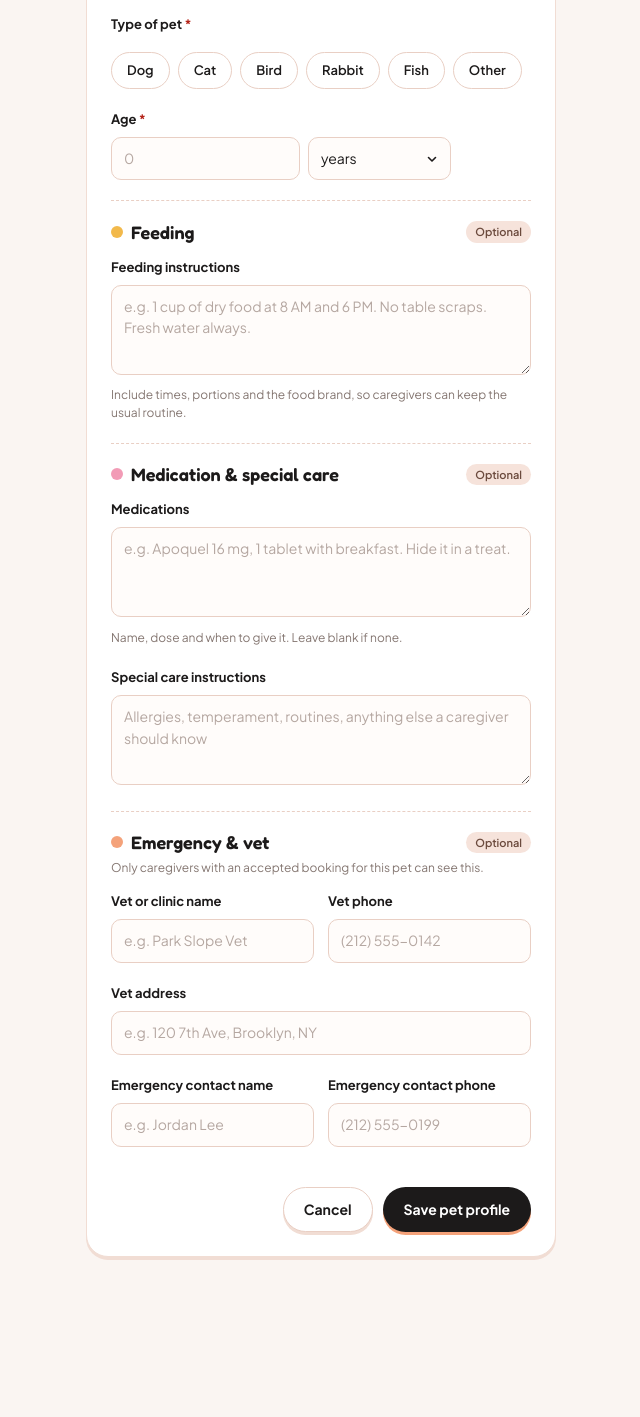
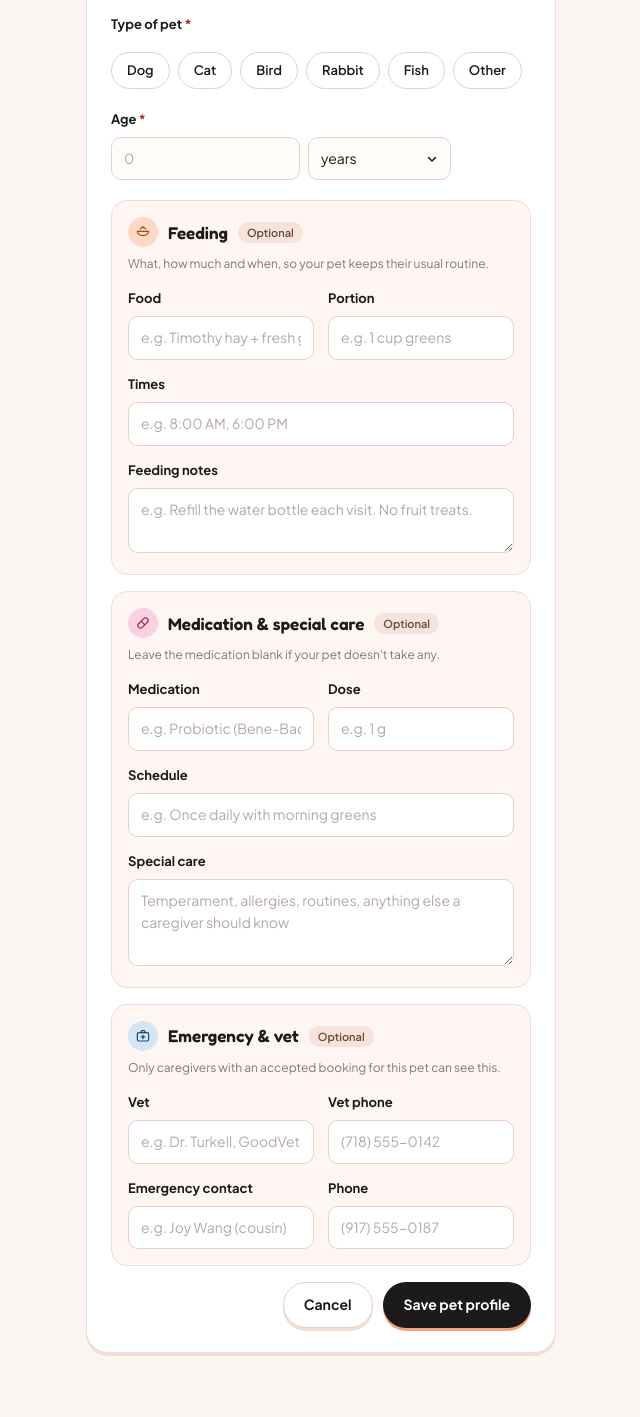
Before and after one commit to MeghanaZagabathuni/team1-mon-fall26, a Django app: page /pets/new/ in a window 1280 px wide. Shown: the part 455-1872 px from the top of the page, without its empty margins (319-959 px from the left). Before the commit the page ends 1715 px from the top, so only its background shows below. Run offline with Django 5.2, Linux system fonts and the light colour scheme; the visitor is signed in with stand-in values (Sample User, id 1); data comes from the database, SQL or seed files in the repository.

Commit message:
Match care sections to Kat's latest Figma

```diff
--- a/pets/forms.py
+++ b/pets/forms.py
@@ -81,72 +81,58 @@ class PetForm(forms.ModelForm):
             "photo",
             "name",
             "pet_type",
+            "food",
+            "portion",
+            "feeding_times",
             "feeding_instructions",
             "medications",
+            "medication_dose",
+            "medication_schedule",
             "special_care_instructions",
             "vet_name",
             "vet_phone",
-            "vet_address",
             "emergency_contact_name",
             "emergency_contact_phone",
         ]
         labels = {
             "photo": "Photo",
             "name": "Pet name",
-            "feeding_instructions": "Feeding instructions",
-            "medications": "Medications",
-            "special_care_instructions": "Special care instructions",
-            "vet_name": "Vet or clinic name",
+            "food": "Food",
+            "portion": "Portion",
+            "feeding_times": "Times",
+            "feeding_instructions": "Feeding notes",
+            "medications": "Medication",
+            "medication_dose": "Dose",
+            "medication_schedule": "Schedule",
+            "special_care_instructions": "Special care",
+            "vet_name": "Vet",
             "vet_phone": "Vet phone",
-            "vet_address": "Vet address",
-            "emergency_contact_name": "Emergency contact name",
-            "emergency_contact_phone": "Emergency contact phone",
+            "emergency_contact_name": "Emergency contact",
+            "emergency_contact_phone": "Phone",
         }
         widgets = {
             "photo": forms.FileInput(attrs={"accept": "image/*"}),
             "name": forms.TextInput(attrs={"placeholder": "e.g. Pepper"}),
+            "food": forms.TextInput(attrs={"placeholder": "e.g. Timothy hay + fresh greens"}),
+            "portion": forms.TextInput(attrs={"placeholder": "e.g. 1 cup greens"}),
+            "feeding_times": forms.TextInput(attrs={"placeholder": "e.g. 8:00 AM, 6:00 PM"}),
             "feeding_instructions": forms.Textarea(
-                attrs={
-                    "rows": 3,
-                    "placeholder": (
-                        "e.g. 1 cup of dry food at 8 AM and 6 PM. "
-                        "No table scraps. Fresh water always."
-                    ),
-                }
+                attrs={"rows": 2, "placeholder": "e.g. Refill the water bottle each visit. No fruit treats."}
             ),
-            "medications": forms.Textarea(
-                attrs={
-                    "rows": 3,
-                    "placeholder": (
-                        "e.g. Apoquel 16 mg, 1 tablet with breakfast. "
-                        "Hide it in a treat."
-                    ),
-                }
-            ),
+            # One line in the design, but kept as a text field so longer names fit.
+            "medications": forms.TextInput(attrs={"placeholder": "e.g. Probiotic (Bene-Bac)"}),
+            "medication_dose": forms.TextInput(attrs={"placeholder": "e.g. 1 g"}),
+            "medication_schedule": forms.TextInput(attrs={"placeholder": "e.g. Once daily with morning greens"}),
             "special_care_instructions": forms.Textarea(
                 attrs={
                     "rows": 3,
-                    "placeholder": (
-                        "Allergies, temperament, routines, anything else "
-                        "a caregiver should know"
-                    ),
+                    "placeholder": "Temperament, allergies, routines, anything else a caregiver should know",
                 }
             ),
-            "vet_name": forms.TextInput(
-                attrs={"placeholder": "e.g. Park Slope Vet"}
-            ),
-            "vet_phone": forms.TextInput(
-                attrs={"placeholder": "(212) 555-0142", "type": "tel"}
-            ),
-            "vet_address": forms.TextInput(
-                attrs={"placeholder": "e.g. 120 7th Ave, Brooklyn, NY"}
-            ),
-            "emergency_contact_name": forms.TextInput(
-                attrs={"placeholder": "e.g. Jordan Lee"}
-            ),
-            "emergency_contact_phone": forms.TextInput(
-                attrs={"placeholder": "(212) 555-0199", "type": "tel"}
-            ),
+            "vet_name": forms.TextInput(attrs={"placeholder": "e.g. Dr. Turkell, GoodVets"}),
+            "vet_phone": forms.TextInput(attrs={"placeholder": "(718) 555-0142", "type": "tel"}),
+            "emergency_contact_name": forms.TextInput(attrs={"placeholder": "e.g. Joy Wang (cousin)"}),
+            "emergency_contact_phone": forms.TextInput(attrs={"placeholder": "(917) 555-0187", "type": "tel"}),
         }
         error_messages = {
             "name": {"required": "Enter your pet's name."},
@@ -212,6 +198,9 @@ class PetForm(forms.ModelForm):
                 and not cleaned.get("emergency_contact_name"):
             self.add_error("emergency_contact_name",
                            "Add your emergency contact's name.")
+        if (cleaned.get("medication_dose") or cleaned.get("medication_schedule")) \
+                and not cleaned.get("medications"):
+            self.add_error("medications", "Add the medication's name.")
         return cleaned
 
     def save(self, commit=True):
--- a/static/css/style.css
+++ b/static/css/style.css
@@ -1794,42 +1794,24 @@ img.pet-initial-large {
 
 /* ---------- Care information (feeding, medication, emergency) ---------- */
 
-.section-dot {
-  display: inline-block;
+/* Round icons: peach bowl, pink pill, blue first-aid kit (Figma). */
+.care-icon {
+  display: inline-grid;
+  place-items: center;
   flex: none;
-  width: 12px;
-  height: 12px;
-  margin-right: 8px;
+  width: 30px;
+  height: 30px;
   border-radius: 50%;
-  vertical-align: 1px;
-}
-
-.section-dot-feeding { background: var(--yellow); }
-.section-dot-care { background: var(--pink-deep); }
-.section-dot-emergency { background: var(--orange); }
-
-/* Form sections */
-
-.form-section {
-  margin: 8px 0 20px;
-  padding-top: 20px;
-  border-top: 1px dashed var(--line-strong);
-}
-
-.section-heading {
-  display: flex;
-  justify-content: space-between;
-  align-items: center;
-  margin-bottom: 14px;
-}
-
-.form-section h2 {
-  font-size: 18px;
-}
-
-.section-note {
-  margin: -8px 0 14px;
-}
+}
+
+.care-icon svg {
+  width: 16px;
+  height: 16px;
+}
+
+.care-icon-feeding { background: #fcd9c4; color: #9a4a1c; }
+.care-icon-medication { background: #fbd0e0; color: #9b2c5a; }
+.care-icon-emergency { background: #d3e6f6; color: #1e4a73; }
 
 .field-hint {
   margin-top: 6px;
@@ -1843,80 +1825,164 @@ img.pet-initial-large {
   gap: 0 14px;
 }
 
-/* Profile sections */
-
-.care-sections {
+.phone-link {
+  font-weight: 600;
+  color: inherit;
+  text-decoration: none;
+}
+
+.phone-link:hover {
+  color: var(--purple);
+  text-decoration: underline;
+}
+
+/* Form: each care section is a tinted box. */
+
+.care-form-section {
+  margin: 0 0 16px;
+  padding: 16px 16px 2px;
+  border: 1px solid var(--line);
+  border-radius: var(--radius);
+  background: #fdf6f2;
+}
+
+.care-form-heading {
+  display: flex;
+  align-items: center;
+  gap: 10px;
+}
+
+.care-form-heading h2 {
+  font-size: 17px;
+}
+
+.care-form-note {
+  margin: 8px 0 14px;
+  color: var(--muted);
+  font-size: 12px;
+}
+
+.care-form-section .field {
+  margin-bottom: 14px;
+}
+
+.care-form-section input[type="text"],
+.care-form-section input[type="tel"],
+.care-form-section textarea {
+  background: #fff;
+}
+
+.care-form-section textarea {
+  min-height: 64px;
+}
+
+/* Pet page: three cards side by side. */
+
+.care-cards {
   display: grid;
-  gap: 12px;
-  margin-top: 22px;
-}
-
-.care-block {
-  padding: 16px 18px;
+  grid-template-columns: repeat(3, minmax(0, 1fr));
+  gap: 10px;
+  margin-top: 14px;
+}
+
+.care-card {
+  padding: 14px;
+  border: 1px solid var(--line-strong);
+  border-radius: var(--radius);
+  background: #fcf6f2;
+}
+
+.care-card-heading {
+  display: flex;
+  align-items: center;
+  gap: 10px;
+  margin-bottom: 12px;
+}
+
+.pet-profile-body .care-card h2 {
+  margin: 0;
+  font-size: 16px;
+}
+
+.care-facts {
+  display: grid;
+  gap: 8px;
+  margin: 0;
+}
+
+.care-facts dt {
+  font-size: 11px;
+  font-weight: 600;
+  color: var(--muted);
+}
+
+.care-facts dd {
+  margin: 1px 0 0;
+  font-size: 13px;
+  font-weight: 500;
+}
+
+.pet-profile-body .care-card p {
+  font-size: 12px;
+}
+
+.care-notes {
+  margin-top: 12px;
+  padding-top: 10px;
+  border-top: 1px solid var(--line-strong);
+  color: #4a3f3b;
+}
+
+.care-privacy {
+  margin-top: 10px;
+}
+
+/* The pet page is a little wider than other medium pages so three care cards fit (Figma). */
+.page-pet {
+  max-width: 780px;
+}
+
+/* Caregiver's request panel: short summary cards. */
+
+.care-summary {
+  display: grid;
+  gap: 8px;
+  margin-top: 14px;
+}
+
+.care-summary-item {
+  display: flex;
+  gap: 10px;
+  padding: 10px 12px;
   border: 1px solid var(--line);
-  border-left: 5px solid var(--block-accent);
-  border-radius: var(--radius);
-  background: #fff;
-}
-
-.care-block-feeding { --block-accent: var(--yellow); }
-.care-block-care { --block-accent: var(--pink-deep); }
-.care-block-emergency { --block-accent: var(--orange); background: #fffaf6; }
-
-.pet-profile-body .care-block h2 {
-  margin: 0 0 8px;
-  font-size: 17px;
-}
-
-.care-block h3 {
-  margin: 12px 0 2px;
+  border-radius: 14px;
+  background: #fcf6f2;
+}
+
+.care-summary-item .care-icon {
+  width: 26px;
+  height: 26px;
+}
+
+.care-summary-item .care-icon svg {
+  width: 14px;
+  height: 14px;
+}
+
+/* Two classes deep so the request panel's own h3/p sizes don't override these. */
+.care-summary .care-summary-item h3 {
+  margin: 3px 0 2px;
   font-family: var(--font-body);
-  font-size: 11px;
+  font-size: 13px;
   font-weight: 700;
-  letter-spacing: 0.06em;
-  text-transform: uppercase;
-  color: var(--muted);
-}
-
-.care-block h2 + h3 {
-  margin-top: 4px;
-}
-
-.care-block .section-note {
-  margin: 10px 0 0;
-}
-
-.contact-list {
-  display: grid;
-  grid-template-columns: repeat(2, minmax(0, 1fr));
-  gap: 12px;
-  margin: 0;
-}
-
-.contact dt {
-  margin-bottom: 2px;
-  font-size: 11px;
-  font-weight: 700;
-  letter-spacing: 0.06em;
-  text-transform: uppercase;
-  color: var(--muted);
-}
-
-.contact dd {
-  display: grid;
-  gap: 1px;
-  margin: 0;
-  font-size: 13px;
-}
-
-.phone-link {
-  font-weight: 700;
-  color: var(--purple);
-  text-decoration: none;
-}
-
-.phone-link:hover {
-  text-decoration: underline;
+  line-height: 1.4;
+}
+
+.care-summary .care-summary-item p {
+  padding-top: 0;
+  font-size: 12px;
+  line-height: 1.5;
+  color: #3d322e;
 }
 
 /* Caregiver's upcoming visits for this pet */
@@ -1957,9 +2023,14 @@ img.pet-initial-large {
   margin-top: 14px;
 }
 
+@media (max-width: 760px) {
+  .care-cards {
+    grid-template-columns: 1fr;
+  }
+}
+
 @media (max-width: 640px) {
-  .field-pair,
-  .contact-list {
+  .field-pair {
     grid-template-columns: 1fr;
   }
 
@@ -1985,3 +2056,7 @@ img.pet-initial-large {
   border-color: var(--line-strong);
   background-color: var(--input-bg);
 }
+
+.care-summary .phone-link {
+  font-weight: inherit;
+}
--- a/templates/bookings/caregiver_requests.html
+++ b/templates/bookings/caregiver_requests.html
@@ -64,10 +64,7 @@
             <div class="tile tile-type"><dt>When</dt><dd>{{ b.start_time|date:"D, M j" }} ·<br>{{ b.start_time|date:"g:i A" }}</dd></div>
           </dl>
 
-          <div class="request-care">
-            <h3>Care needs</h3>
-            <p>{{ b.pet.special_care_instructions|default:"No care needs added."|linebreaksbr }}</p>
-          </div>
+          {% include "pets/partials/care_summary.html" with pet=b.pet show_contacts=b.shows_pet_care_info %}
 
           {% if b.shows_pet_care_info %}
             <a class="btn btn-outline btn-block pet-care-link" href="{% url 'pets:care_view' b.pet.pk %}">View {{ b.pet.name }}'s full profile</a>
--- /dev/null
+++ b/templates/pets/partials/care_icon.html
@@ -0,0 +1,10 @@
+{# Round icon for a care section. kind = "feeding", "medication" or "emergency". #}
+<span class="care-icon care-icon-{{ kind }}" aria-hidden="true">
+  {% if kind == "feeding" %}
+    <svg viewBox="0 0 24 24" focusable="false"><path d="M3.5 11h17a8.5 6.5 0 0 1-17 0z" fill="none" stroke="currentColor" stroke-width="1.8" stroke-linejoin="round"/><path d="M8 7.5c.8-1.6 2.3-2.5 4-2.5s3.2.9 4 2.5M12 5V3.5" fill="none" stroke="currentColor" stroke-width="1.8" stroke-linecap="round"/></svg>
+  {% elif kind == "medication" %}
+    <svg viewBox="0 0 24 24" focusable="false"><rect x="2.8" y="8.2" width="18.4" height="7.6" rx="3.8" transform="rotate(-45 12 12)" fill="none" stroke="currentColor" stroke-width="1.8"/><path d="M9.3 9.3l5.4 5.4" stroke="currentColor" stroke-width="1.8" stroke-linecap="round"/></svg>
+  {% else %}
+    <svg viewBox="0 0 24 24" focusable="false"><rect x="3.5" y="7" width="17" height="12.5" rx="2.5" fill="none" stroke="currentColor" stroke-width="1.8"/><path d="M9 7V5.5A1.5 1.5 0 0 1 10.5 4h3A1.5 1.5 0 0 1 15 5.5V7M12 10.5v5.5M9.25 13.25h5.5" fill="none" stroke="currentColor" stroke-width="1.8" stroke-linecap="round"/></svg>
+  {% endif %}
+</span>
--- a/templates/pets/pet_care_view.html
+++ b/templates/pets/pet_care_view.html
@@ -3,7 +3,7 @@
 
 {% block title %}{{ pet.name }} · Care info · PawPal{% endblock %}
 
-{% block main_class %}page page-medium{% endblock %}
+{% block main_class %}page page-medium page-pet{% endblock %}
 
 {% block content %}
   <a class="back-link" href="{% url 'bookings:caregiver_requests' %}?status=accepted"><span aria-hidden="true">&lsaquo;</span> Back to care requests</a>
--- a/templates/pets/pet_detail.html
+++ b/templates/pets/pet_detail.html
@@ -2,7 +2,7 @@
 
 {% block title %}{{ pet.name }} · PawPal{% endblock %}
 
-{% block main_class %}page page-medium{% endblock %}
+{% block main_class %}page page-medium page-pet{% endblock %}
 
 {% block content %}
   {% url 'caregiver_list' as find_caregivers_url %}
--- a/templates/pets/pet_form.html
+++ b/templates/pets/pet_form.html
@@ -93,34 +93,47 @@
       {% for error in form.age.errors %}<p class="field-error">{{ error }}</p>{% endfor %}
     </div>
 
-    <section class="form-section" aria-labelledby="feeding-heading">
-      <div class="section-heading">
-        <h2 id="feeding-heading"><span class="section-dot section-dot-feeding" aria-hidden="true"></span>Feeding</h2>
+    <section class="care-form-section care-form-feeding" aria-labelledby="feeding-heading">
+      <div class="care-form-heading">
+        {% include "pets/partials/care_icon.html" with kind="feeding" %}
+        <h2 id="feeding-heading">Feeding</h2>
         <span class="tag">Optional</span>
       </div>
-      {% include "pets/partials/care_field.html" with field=form.feeding_instructions hint="Include times, portions and the food brand, so caregivers can keep the usual routine." %}
+      <p class="care-form-note">What, how much and when, so your pet keeps their usual routine.</p>
+      <div class="field-pair">
+        {% include "pets/partials/care_field.html" with field=form.food %}
+        {% include "pets/partials/care_field.html" with field=form.portion %}
+      </div>
+      {% include "pets/partials/care_field.html" with field=form.feeding_times %}
+      {% include "pets/partials/care_field.html" with field=form.feeding_instructions %}
     </section>
 
-    <section class="form-section" aria-labelledby="care-heading">
-      <div class="section-heading">
-        <h2 id="care-heading"><span class="section-dot section-dot-care" aria-hidden="true"></span>Medication &amp; special care</h2>
+    <section class="care-form-section care-form-medication" aria-labelledby="care-heading">
+      <div class="care-form-heading">
+        {% include "pets/partials/care_icon.html" with kind="medication" %}
+        <h2 id="care-heading">Medication &amp; special care</h2>
         <span class="tag">Optional</span>
       </div>
-      {% include "pets/partials/care_field.html" with field=form.medications hint="Name, dose and when to give it. Leave blank if none." %}
+      <p class="care-form-note">Leave the medication blank if {% if pet %}{{ pet.name }} doesn't{% else %}your pet doesn't{% endif %} take any.</p>
+      <div class="field-pair">
+        {% include "pets/partials/care_field.html" with field=form.medications %}
+        {% include "pets/partials/care_field.html" with field=form.medication_dose %}
+      </div>
+      {% include "pets/partials/care_field.html" with field=form.medication_schedule %}
       {% include "pets/partials/care_field.html" with field=form.special_care_instructions %}
     </section>
 
-    <section class="form-section" aria-labelledby="emergency-heading">
-      <div class="section-heading">
-        <h2 id="emergency-heading"><span class="section-dot section-dot-emergency" aria-hidden="true"></span>Emergency &amp; vet</h2>
+    <section class="care-form-section care-form-emergency" aria-labelledby="emergency-heading">
+      <div class="care-form-heading">
+        {% include "pets/partials/care_icon.html" with kind="emergency" %}
+        <h2 id="emergency-heading">Emergency &amp; vet</h2>
         <span class="tag">Optional</span>
       </div>
-      <p class="muted small section-note">Only caregivers with an accepted booking for {% if pet %}{{ pet.name }}{% else %}this pet{% endif %} can see this.</p>
+      <p class="care-form-note">Only caregivers with an accepted booking for {% if pet %}{{ pet.name }}{% else %}this pet{% endif %} can see this.</p>
       <div class="field-pair">
         {% include "pets/partials/care_field.html" with field=form.vet_name %}
         {% include "pets/partials/care_field.html" with field=form.vet_phone %}
       </div>
-      {% include "pets/partials/care_field.html" with field=form.vet_address %}
       <div class="field-pair">
         {% include "pets/partials/care_field.html" with field=form.emergency_contact_name %}
         {% include "pets/partials/care_field.html" with field=form.emergency_contact_phone %}
```
Also changed, not shown: pets/models.py (+38 -6 lines), pets/test_care_info.py (+79 -13 lines), templates/pets/partials/care_info.html (+42 -41 lines), templates/pets/partials/care_summary.html (added, +41 -0 lines), pets/migrations/0006_split_care_information.py (added).
